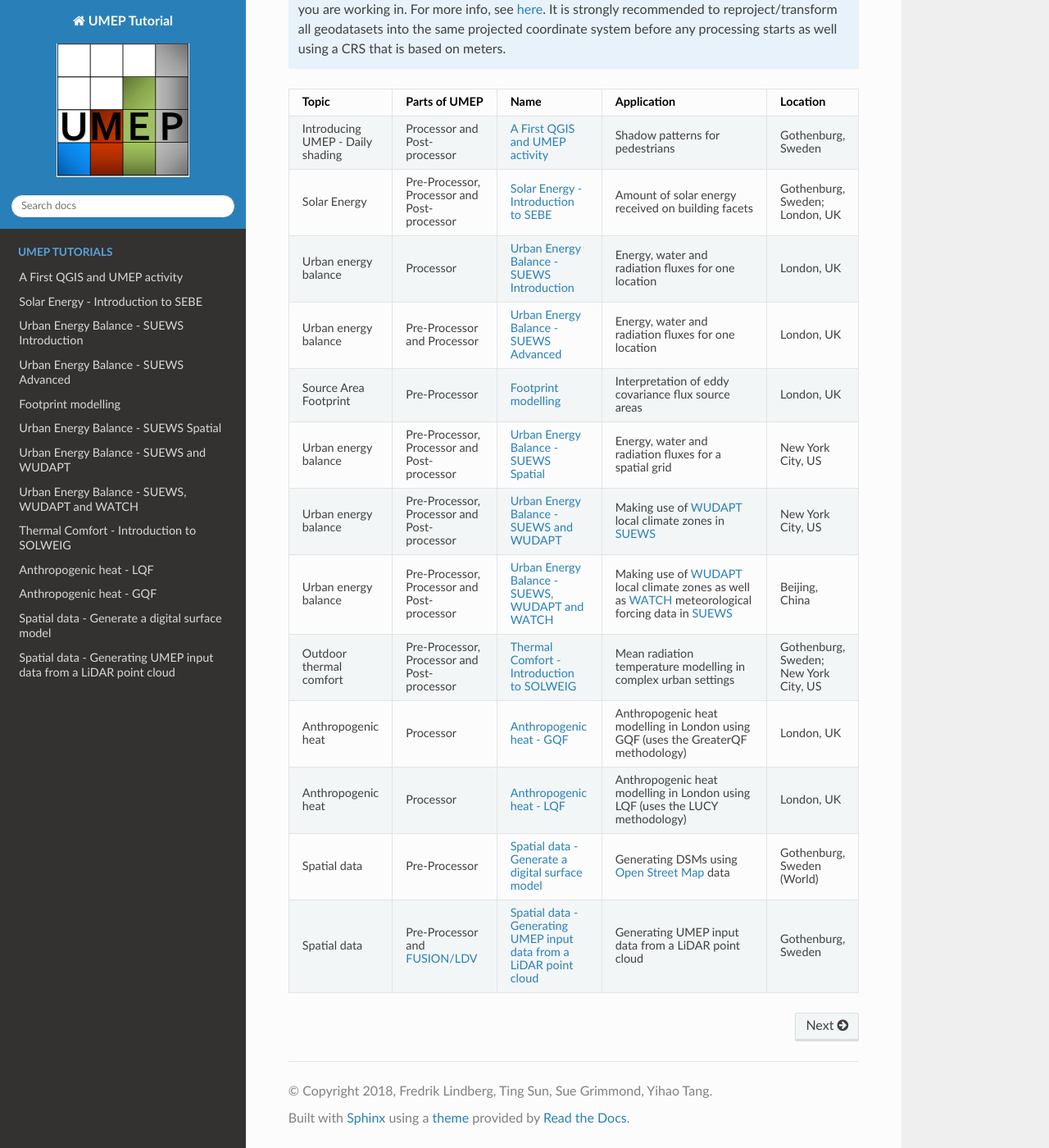
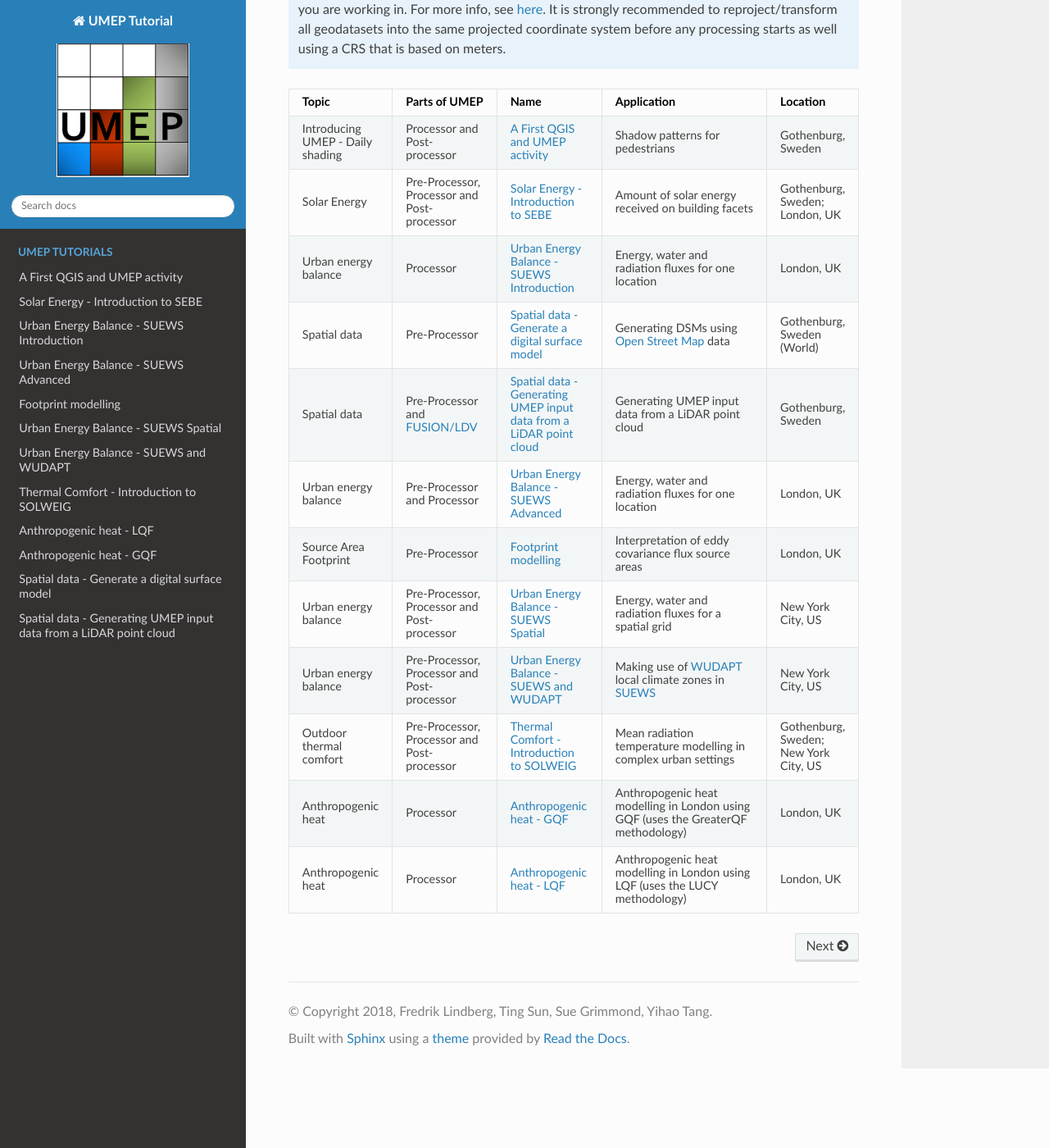
Before and after one commit to Urban-Meteorology-Reading/Tutorials, a Sphinx documentation site: the page built from docs/source/index.rst, in a window 1280 px wide and 1400 px high, scrolled down 389 px. Shown: the whole window at 82% size. Built offline with Sphinx 7.4.7 and the Read the Docs theme 2.0.0, drawn with Linux system fonts in a browser that asks for light colours.

Commit message:
Update index.rst
Removed WUDAPT, WATCH, BEIJING

```diff
--- a/docs/source/index.rst
+++ b/docs/source/index.rst
@@ -60,11 +70,6 @@
      - `SUEWSWUDAPT`
      - Making use of `WUDAPT <http://www.wudapt.org/>`__ local climate zones in `SUEWS  <http://suews-docs.readthedocs.io>`__
      - New York City, US
-   * - Urban energy balance
-     - Pre-Processor, Processor and Post-processor
-     - `SUEWSWUDAPT_Beijing`
-     - Making use of `WUDAPT <http://www.wudapt.org/>`__ local climate zones as well as `WATCH <http://www.eu-watch.org/>`__ meteorological forcing data in `SUEWS  <http://suews-docs.readthedocs.io>`__
-     - Beijing, China
    * - Outdoor thermal comfort
      - Pre-Processor, Processor and Post-processor
      - `IntroductionToSOLWEIG`
@@ -80,17 +85,13 @@
      - `LQF`
      - Anthropogenic heat modelling in London using LQF (uses the LUCY methodology)
      - London, UK
-   * - Spatial data
-     - Pre-Processor
-     - `DSMGenerator`
-     - Generating DSMs using `Open Street Map <https://www.openstreetmap.org/>`__ data
-     - Gothenburg, Sweden (World)
-   * - Spatial data
-     - Pre-Processor and `FUSION/LDV <http://forsys.cfr.washington.edu/fusion.html.>`__
-     - `LidarProcessing`
-     - Generating UMEP input data from a LiDAR point cloud
-     - Gothenburg, Sweden
 
+
+..   * - Urban energy balance
+..     - Pre-Processor, Processor and Post-processor
+..     - `SUEWSWUDAPT_Beijing`
+..     - Making use of `WUDAPT <http://www.wudapt.org/>`__ local climate zones as well as `WATCH <http://www.eu-watch.org/>`__ meteorological forcing data in `SUEWS  <http://suews-docs.readthedocs.io>`__
+..     - Beijing, China
 
 
 .. toctree::
@@ -105,9 +106,10 @@
    Tutorials/Footprint
    Tutorials/SuewsSpatial
    Tutorials/SuewsWUDAPT
-   Tutorials/SUEWSWUDAPT_Beijing
    Tutorials/IntroductionToSolweig
    Tutorials/LQF
    Tutorials/GQF
    Tutorials/DSMGenerator
    Tutorials/LidarProcessing
+
+.. Tutorials/SUEWSWUDAPT_Beijing
```
Also changed, not shown: other parts of docs/source/index.rst (+10 -0 lines).
